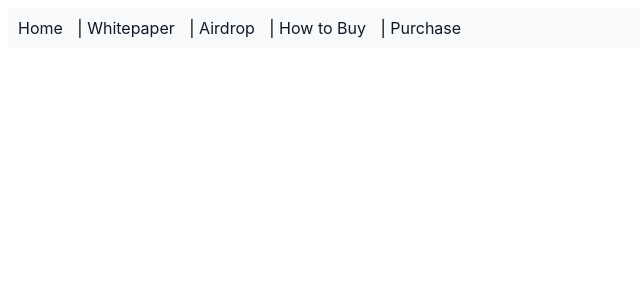
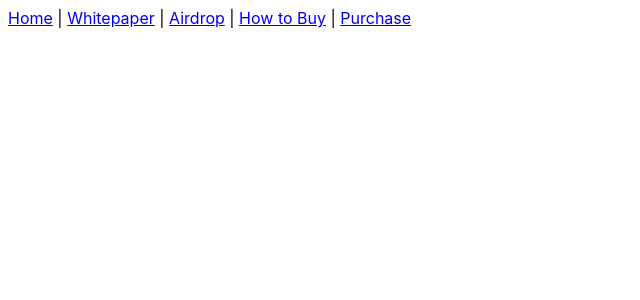
Before and after one commit to good12343/good, a React (Vite) app in the folder frep-frontend/: page / in a window 1280 px wide. Shown: the top 300 px of the page, without its empty margins (0-640 px from the left). Built offline with nearby package versions, Linux system fonts and the light colour scheme; what @solana/wallet-adapter-phantom, @solana/wallet-adapter-react, @solana/wallet-adapter-react-ui, @solana/wallet-adapter-solflare would draw is missing.

Commit message:
index.css

```diff
--- a/frep-frontend/src/index.css
+++ b/frep-frontend/src/index.css
@@ -1,7 +1,3 @@
-body { font-family: Inter, system-ui, -apple-system, 'Segoe UI', Roboto, 'Helvetica Neue', Arial; }
-.nav { background: #f8fafc; padding: 10px; }
-.nav a { margin-right: 10px; text-decoration: none; color: #111827; }
-button { padding: 8px 12px; border-radius:6px; border:1px solid #ccc; }
-.btn-secondary { background:#eee; }
-.btn-buy { background: #10b981; color:white; }
-input { padding:8px; border-radius:6px; }
+@tailwind base;
+@tailwind components;
+@tailwind utilities;
```
